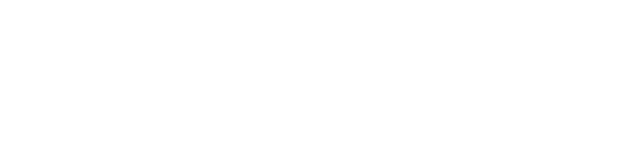
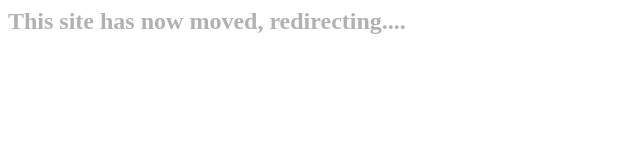
Before and after one commit to Muhammed0mer/Muhammed0mer.github.io, a plain HTML site: page index.html in a window 1280 px wide. Shown: the whole page, without its empty margins (0-640 px from the left). Drawn offline with Linux system fonts and the light colour scheme.

Commit message:
Update index.html

```diff
--- a/index.html
+++ b/index.html
@@ -3,5 +3,5 @@
     <meta http-equiv="Refresh" content="15; url='https://mathsnow.github.io'" />
   </head>
   <body>
-    <h2 style="background-colour:blue; opacity:0.3; font-family: Ariel">
+    <h2 style="background-colour:blue; opacity:0.3; font-family: Ariel"> This site has now moved, redirecting.... </h2>
 </html>
```
